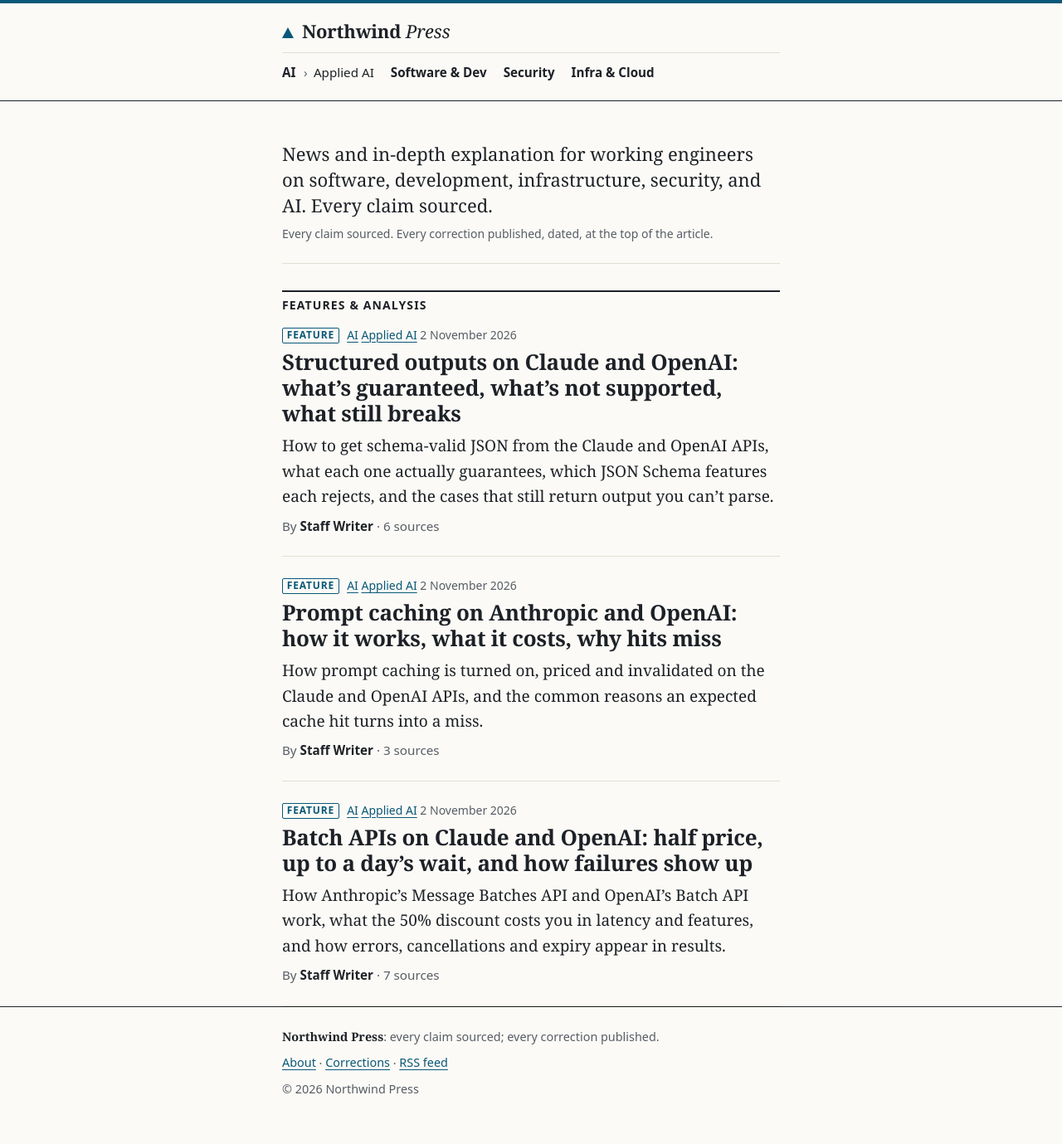
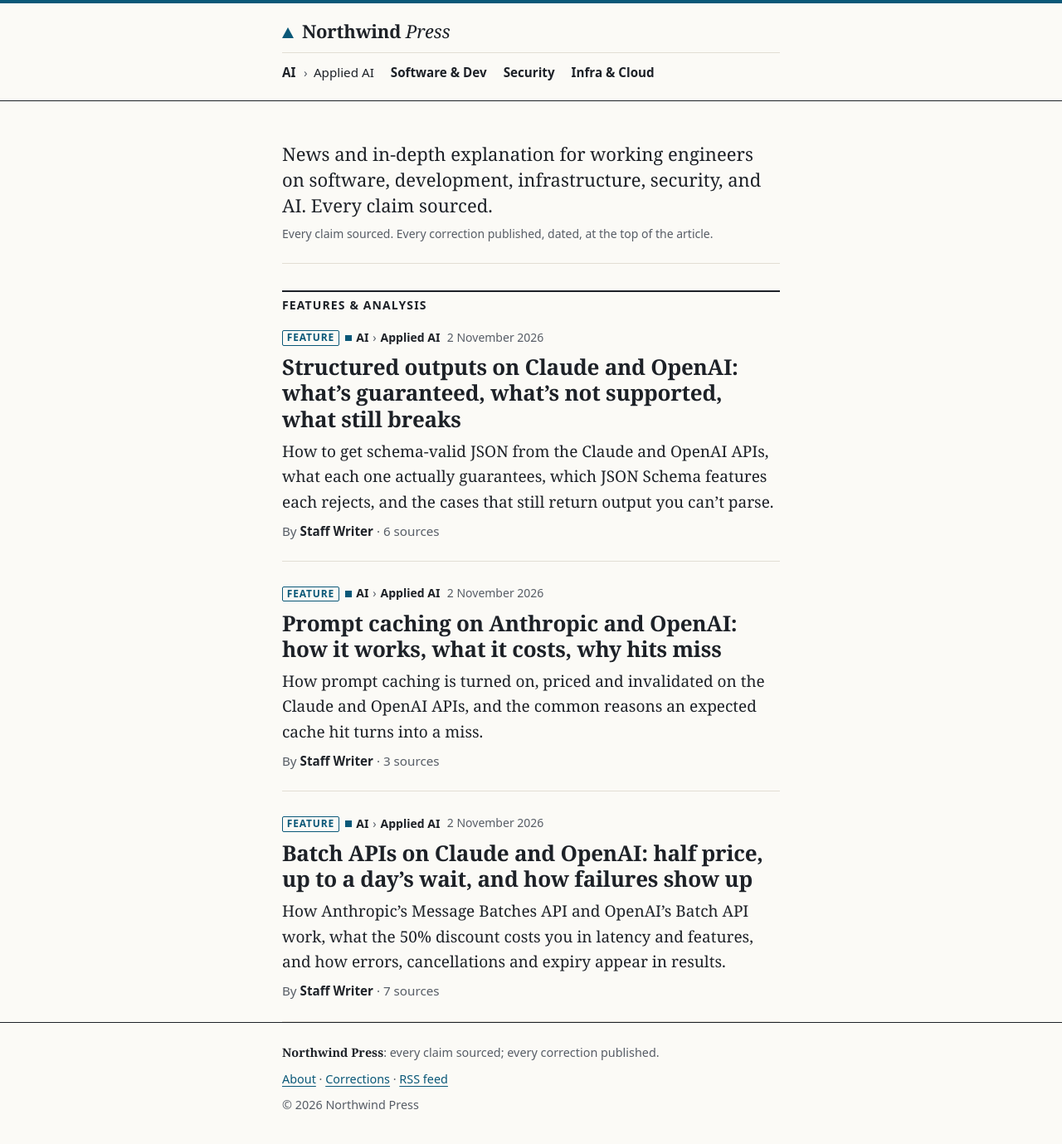
Before and after one commit to northwind-press/northwind-press.github.io, a Jekyll site: the page built from index.html, in a window 1280 px wide. Shown: the whole page at 83% size. Built offline with Jekyll 4.4.1, drawn with Linux system fonts in a browser that asks for light colours.

Commit message:
Design (T-55): kickers and section headers for developer-1's 647d858 markup
- Kickers work with both markups: font-size 0 on the kicker hides bare
  separators/spaces between children (still read by screen readers); children
  are spaced by margins; section link gets the section square, subsection
  link gets a CSS chevron; news times stay on one line
- li.post-card (card = li) and li > article.post-card both draw one hairline
- News cards: compact headline/summary, smaller meta (Corrected tag kept)
- Section page: header.section-intro (h1 + intro p + p.section-links) or the
  older .section-header/p.section-intro; 4px section-colour rule

Checked on live /ai/applied/ (647d858 markup) with this CSS injected, plus
two injected news cards, at 360 light: no sideways scroll.

Co-Authored-By: Claude Opus 5.5 <noreply@anthropic.com>

```diff
--- a/assets/css/style.css
+++ b/assets/css/style.css
@@ -245,50 +245,63 @@ nav a[aria-current="page"] { font-weight: 600; box-shadow: inset 0 -2px 0 var(--
 .badge--briefing { color: var(--badge-briefing); }
 .badge--digest { color: var(--badge-digest); border-style: dashed; }
 
-/* Kicker above a headline: badge, section, time, separated by "·" in the markup.
-   Cards: <p class="post-card__kicker kicker label"> badge <span.nowrap>Section</span> · <span.nowrap><time>.
-   Article: <p class="post-kicker" data-section="ai"> badge <a>Section</a> <a>Subsection</a>. */
-.post-card__kicker, .post-kicker { font-family: var(--sans); font-size: var(--step--1); font-weight: 400; letter-spacing: 0; text-transform: none; color: var(--muted); line-height: 1.6; margin: 0 0 0.35rem; }
-.post-card__kicker .badge, .post-kicker .badge { margin-right: 0.35rem; vertical-align: 0.08em; }
-/* Section name: ink, semibold, with a small square mark in the section colour (decorative). */
-.post-card__kicker .badge + .nowrap, .post-kicker a { color: var(--fg); font-weight: 600; }
-.post-card__kicker .badge + .nowrap::before, .post-kicker .badge + a::before { content: ""; display: inline-block; width: 0.55em; height: 0.55em; margin-right: 0.4em; background: var(--section, var(--link)); vertical-align: 0.05em; }
-.post-kicker a { text-decoration: none; display: inline-block; padding: 0.2rem 0; }
-/* Article kicker lists section then subsection as two bare links: draw "AI › Applied AI". */
-.post-kicker a + a { margin-left: 0.3em; }
-.post-kicker a + a::before { content: "›"; display: inline-block; color: var(--muted); font-weight: 400; margin-right: 0.35em; }
-.post-kicker a:hover { text-decoration: underline; }
-.post-card__kicker time, .post-kicker time { font-variant-numeric: tabular-nums; }
+/* Kicker above a headline: badge, section (+ subsection), time. Works with both markups in play:
+   (a) dev/sections 647d858 / design/sections.md: badge <a>Section</a> <a>Subsection</a> <time>;
+   (b) older: badge <span.nowrap>AI · Applied AI</span> · <span.nowrap><time></span>, and article
+       kickers with a literal " · " between two links.
+   The kicker's own font-size is 0, so bare text between children (spaces, "·") takes no room and
+   isn't seen; screen readers still read it. Children restore the size and are spaced by margins.
+   CSS draws the "›" between section and subsection links. */
+.post-card__kicker, .post-kicker { font-family: var(--sans); font-size: 0; font-weight: 400; letter-spacing: 0; text-transform: none; color: var(--muted); line-height: 1.6; margin: 0 0 0.35rem; }
+.post-card__kicker > *, .post-kicker > * { font-size: var(--step--1); margin-right: 0.6em; }
+.post-card__kicker > :last-child, .post-kicker > :last-child { margin-right: 0; }
+.post-card__kicker > .badge, .post-kicker > .badge { font-size: 0.75rem; vertical-align: 0.08em; }
+/* Section name (link, or the text span right after the badge): ink, semibold, small square mark in
+   the section colour before it (decorative). */
+.post-card__kicker a, .post-kicker a, .post-card__kicker .badge + .nowrap { color: var(--fg); font-weight: 600; }
+.post-card__kicker a, .post-kicker a { display: inline-block; padding: 0.2rem 0; text-decoration: none; }
+.post-card__kicker a:hover, .post-kicker a:hover { text-decoration: underline; }
+.post-card__kicker .badge + a::before, .post-kicker .badge + a::before, .post-card__kicker .badge + .nowrap::before { content: ""; display: inline-block; width: 0.55em; height: 0.55em; margin-right: 0.4em; background: var(--section, var(--link)); vertical-align: 0.05em; }
+/* Subsection: "AI › Applied AI" (decorative chevron). */
+.post-card__kicker a + a, .post-kicker a + a { margin-left: -0.25em; }
+.post-card__kicker a + a::before, .post-kicker a + a::before { content: "›"; display: inline-block; color: var(--muted); font-weight: 400; margin-right: 0.35em; }
+.post-card__kicker time, .post-kicker time { font-variant-numeric: tabular-nums; white-space: nowrap; } /* "3 November 2026, 14:05 UTC" stays on one line */
 .post-header .post-kicker { margin-top: var(--s0); }
 .post-kicker + h1 { margin-top: var(--s-1); }
 
-/* Cards. Each card sits in <li> of ul.post-list, which already draws the padding and hairline, so
-   the card itself adds none. Features: 26px headline + summary. News: compact (22px headline, one
-   muted summary line). News is detected from its badge (:has, all current browsers) or from an
-   optional .post-card--news class; older browsers show news at feature size, which is fine. */
+/* Cards: either <li class="post-card post-card--KIND" data-section> (the li is the card) or
+   <li><article class="post-card"> (the li wraps it). ul.post-list > li draws padding + hairline in
+   both cases; the card adds none. Features: 26px headline + summary. News: compact (22px headline,
+   muted 16px summary, smaller meta line; "Corrected" stays visible). */
 .post-card { margin: 0; }
 .post-card h2, .post-card h3 { font-size: var(--step-2); line-height: 1.2; margin: 0 0 var(--s-1); }
 .post-card h2 a, .post-card h3 a { color: var(--fg); text-decoration: none; }
 .post-card h2 a:hover, .post-card h3 a:hover { color: var(--link); text-decoration: underline; text-decoration-thickness: 2px; }
 .post-card .summary { margin: 0; }
-.post-card .meta { margin-top: var(--s-1); }
-.post-list > li:has(.badge--news) { padding: var(--s0) 0; }
-.post-card--news h2, .post-card--news h3, .post-card:has(.badge--news) :is(h2, h3) { font-size: var(--step-1); margin-bottom: 0.25rem; }
+.post-card .meta { margin: var(--s-1) 0 0; }
+.post-list > .post-card--news, .post-list > li:has(.badge--news) { padding: var(--s0) 0; }
+.post-card--news :is(h2, h3), .post-card:has(.badge--news) :is(h2, h3) { font-size: var(--step-1); margin-bottom: 0.25rem; }
 .post-card--news .summary, .post-card:has(.badge--news) .summary { font-size: 1rem; line-height: 1.5; color: var(--muted); }
+.post-card--news .meta, .post-card:has(.badge--news) .meta { font-size: var(--step--1); margin-top: 0.35rem; }
 
 /* List headings on the home page ("Latest news", "Features & analysis") and section pages. */
-.home-section + .home-section { margin-top: var(--s1); }
+.home-section + .home-section, .section-page section + section { margin-top: var(--s1); }
 .section-list-heading { font-family: var(--sans); font-size: var(--step--1); font-weight: 700; letter-spacing: 0.08em; text-transform: uppercase; border-top: 2px solid var(--rule-strong); padding-top: var(--s-1); margin: var(--s2) 0 0; }
 .section-list-heading + .post-list > li:first-child { padding-top: var(--s0); }
 .home-more, .section-more { font-family: var(--sans); font-size: 0.95rem; margin: var(--s0) 0 0; }
 .home-more a, .section-more a { display: inline-block; padding: 0.3rem 0; }
 
-/* Section page: <div.section-page> <header.section-header> h1 + <p.section-intro> text <a.section-feed>.
+/* Section page header, either markup:
+   (a) <header class="section-intro"> h1, <p> intro, <p class="section-links"> feed link
+   (b) <header class="section-header"> h1, <p class="section-intro"> intro <a class="section-feed">
    A 4px rule in the section colour marks the page. */
-.section-header { border-top: 4px solid var(--section, var(--link)); margin-top: var(--s2); padding-top: var(--s0); }
-.section-header h1 { margin: 0 0 var(--s-1); }
-.section-intro { font-size: var(--step-1); line-height: 1.4; color: var(--muted); margin: 0; }
-.section-feed { display: inline-block; font-family: var(--sans); font-size: 0.95rem; padding: 0.3rem 0; margin-left: 0.35em; white-space: nowrap; }
+header.section-intro, .section-header { border-top: 4px solid var(--section, var(--link)); margin-top: var(--s2); padding-top: var(--s0); }
+header.section-intro h1, .section-header h1 { margin: 0 0 var(--s-1); color: var(--fg); }
+header.section-intro > p:not(.section-links), p.section-intro { font-size: var(--step-1); line-height: 1.4; color: var(--muted); margin: 0 0 var(--s-1); }
+.section-links, .section-feed { font-family: var(--sans); font-size: 0.95rem; }
+.section-links { margin: 0; }
+.section-links a, .section-feed { display: inline-block; padding: 0.3rem 0; white-space: nowrap; }
+.section-feed { margin-left: 0.35em; }
 .section-page > p { font-family: var(--sans); color: var(--muted); margin-top: var(--s2); } /* "No stories yet." */
 
 /* Footer nav (About · Corrections · RSS): plain links, underlined so they read as links. */
```
